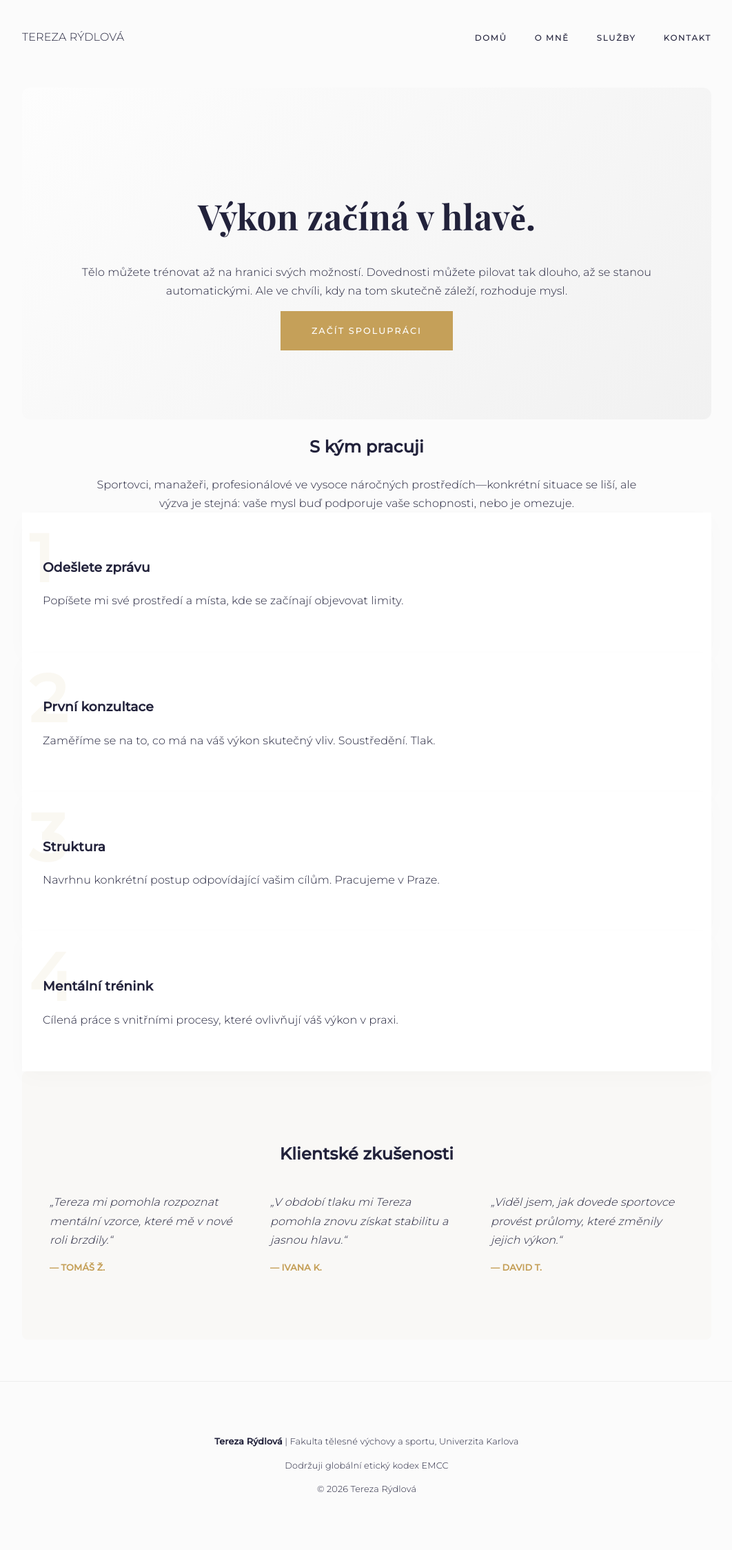
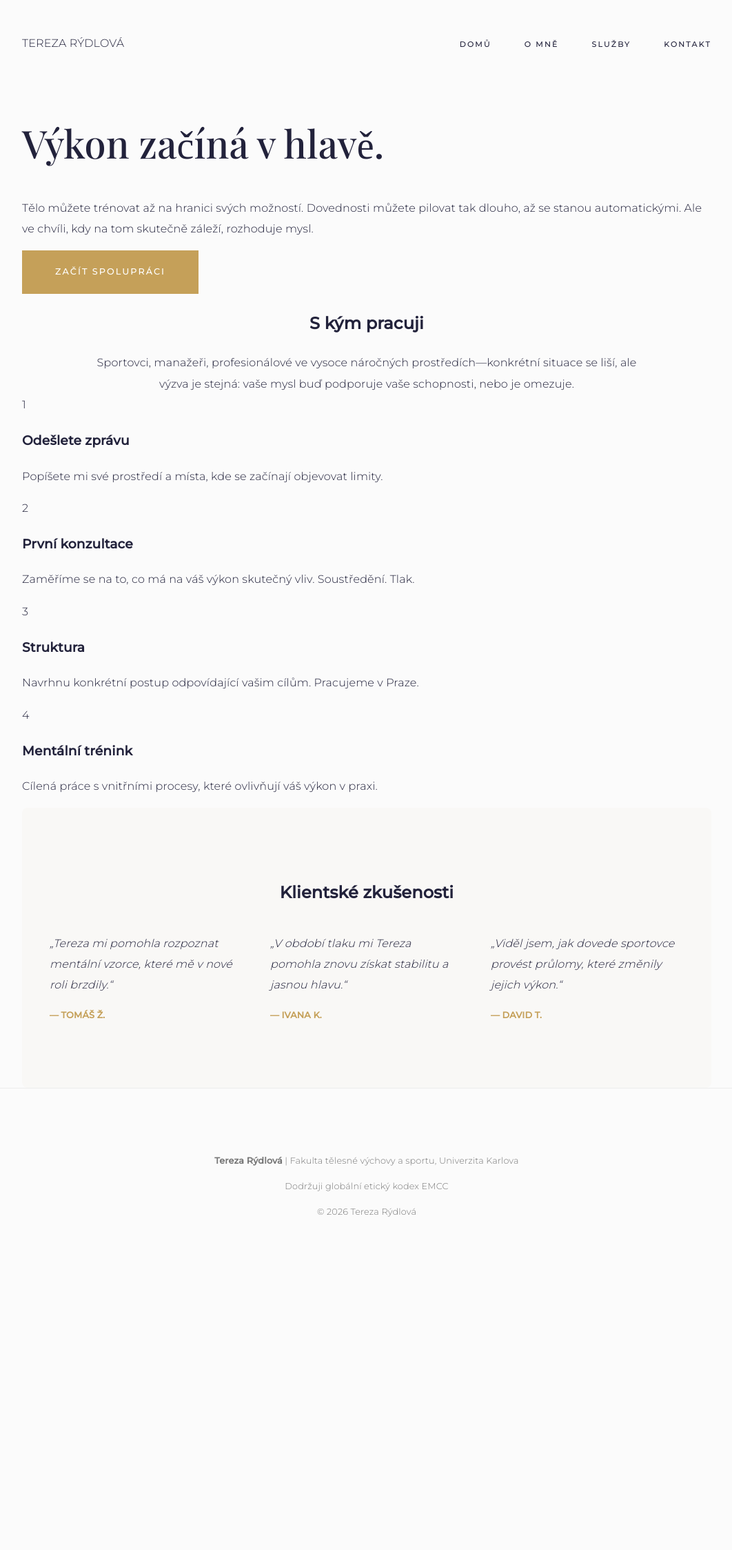
Before and after one commit to westleyovercash/tereza-rydlova, a Jekyll site: the page built from index.md, in a window 1280 px wide. Shown: the whole page at 69% size, without its empty margins (108-1170 px from the left). Built offline with Jekyll 4.4.1, drawn with Linux system fonts in a browser that asks for light colours; after the commit the page ends 1862 px from its top, so only the background shows below that.

Commit message:
Update style.css

```diff
--- a/assets/css/style.css
+++ b/assets/css/style.css
@@ -1,10 +1,9 @@
-@import url('https://fonts.googleapis.com/css2?family=Playfair+Display:wght@500;700&family=Montserrat:wght@300;400;500&display=swap');
+@import url('https://fonts.googleapis.com/css2?family=Playfair+Display:wght@500;700&family=Montserrat:wght@200;300;400;500&display=swap');
 
 :root {
   --pearl: #FBFBFB;
   --champagne: #C5A059;
   --charcoal: #22223B;
-  --slate: #4A4E69;
 }
 
 body {
@@ -12,63 +11,56 @@ body {
   background-color: var(--pearl);
   color: var(--charcoal);
   margin: 0;
-  line-height: 1.7;
-  letter-spacing: 0.01em; /* Fixed 'fat' font feel */
-  font-weight: 300; /* Lighter, more elegant weight */
+  line-height: 1.9; /* Added air for elegance */
+  letter-spacing: 0.01em;
+  font-weight: 300; /* Lighter, taller feel */
 }
 
-.container { max-width: 1000px; margin: 0 auto; padding: 0 20px; }
+.container { max-width: 1000px; margin: 0 auto; padding: 0 30px; }
 
-/* Navigation Fix */
-.navbar { display: flex; justify-content: space-between; align-items: center; padding: 2.5rem 0; }
-.nav-links { display: flex; list-style: none; gap: 2.5rem; margin: 0; padding: 0; }
-.nav-links a {
-    text-decoration: none; color: var(--charcoal); font-size: 0.75rem;
-    letter-spacing: 1.5px; text-transform: uppercase; font-weight: 500;
-}
+/* Navigation */
+.navbar { display: flex; justify-content: space-between; align-items: center; padding: 3rem 0; }
+.nav-links { display: flex; list-style: none; gap: 3rem; margin: 0; padding: 0; }
+.nav-links a { text-decoration: none; color: var(--charcoal); font-size: 0.7rem; letter-spacing: 2px; text-transform: uppercase; font-weight: 500; }
 
-/* Hero Section */
-.hero {
-  padding: 100px 8%; background: linear-gradient(135deg, #fdfdfd 0%, #f1f1f1 100%);
-  text-align: center; border-radius: 12px; margin: 20px 0;
-}
-.hero h1 { font-family: 'Playfair Display', serif; font-size: 3.2rem; color: var(--charcoal); margin-bottom: 1.5rem; }
-
-/* Restored Service Grid */
+/* Service Grid Restoration */
 .services-grid {
   display: grid;
-  grid-template-columns: repeat(auto-fit, minmax(280px, 1fr));
+  grid-template-columns: repeat(auto-fit, min-max(280px, 1fr));
   gap: 20px;
   margin: 40px 0;
 }
 
 .service-item {
   background: white;
-  padding: 30px;
-  border-left: 4px solid var(--champagne);
+  padding: 35px 25px;
+  border-left: 3px solid var(--champagne);
   font-weight: 400;
   font-size: 0.95rem;
-  box-shadow: 0 4px 15px rgba(0,0,0,0.02);
-  transition: transform 0.3s ease;
+  box-shadow: 0 5px 20px rgba(0,0,0,0.03);
 }
 
-.service-item:hover { transform: translateX(8px); }
-
-/* Steps with Background Numbers */
-.step-card {
-  background: white; padding: 45px 30px; position: relative; overflow: hidden;
-  box-shadow: 0 10px 30px rgba(0,0,0,0.02);
+/* Typography fix for Hero */
+.hero h1 {
+  font-family: 'Playfair Display', serif;
+  font-size: 3.5rem;
+  font-weight: 500;
+  line-height: 1.2;
 }
-.step-number {
-  position: absolute; top: -15px; left: 10px; font-size: 6rem;
-  font-weight: 700; color: rgba(197, 160, 89, 0.08); z-index: 1;
-}
-.step-content { position: relative; z-index: 2; }
 
 .btn {
-  background: var(--champagne); color: white; padding: 1.1rem 2.8rem;
-  text-decoration: none; display: inline-block; font-size: 0.8rem;
-  text-transform: uppercase; letter-spacing: 2px; font-weight: 500;
+  background: var(--champagne);
+  color: white;
+  padding: 1.2rem 3rem;
+  text-decoration: none;
+  display: inline-block;
+  font-size: 0.8rem;
+  text-transform: uppercase;
+  letter-spacing: 2px;
+  font-weight: 500;
+  transition: 0.3s ease;
 }
 
-footer { padding: 4rem 0; text-align: center; border-top: 1px solid #eee; margin-top: 60px; font-size: 0.8rem; }
+.btn:hover { background: var(--charcoal); transform: translateY(-2px); }
+
+footer { padding: 5rem 0; text-align: center; border-top: 1px solid #ececec; font-size: 0.8rem; color: #777; }
```
